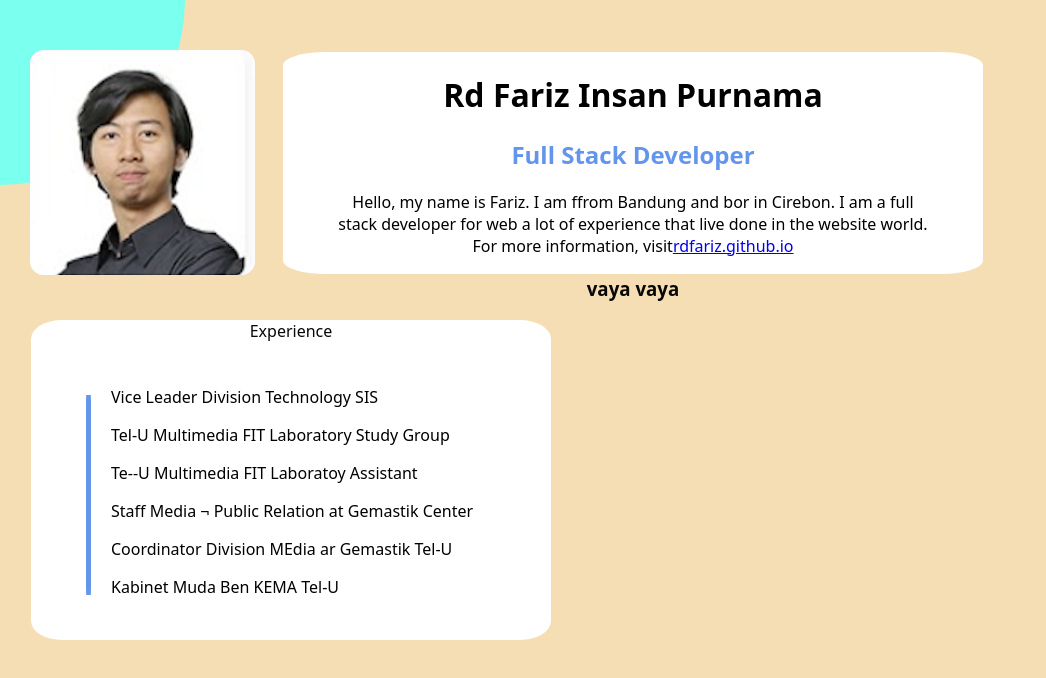
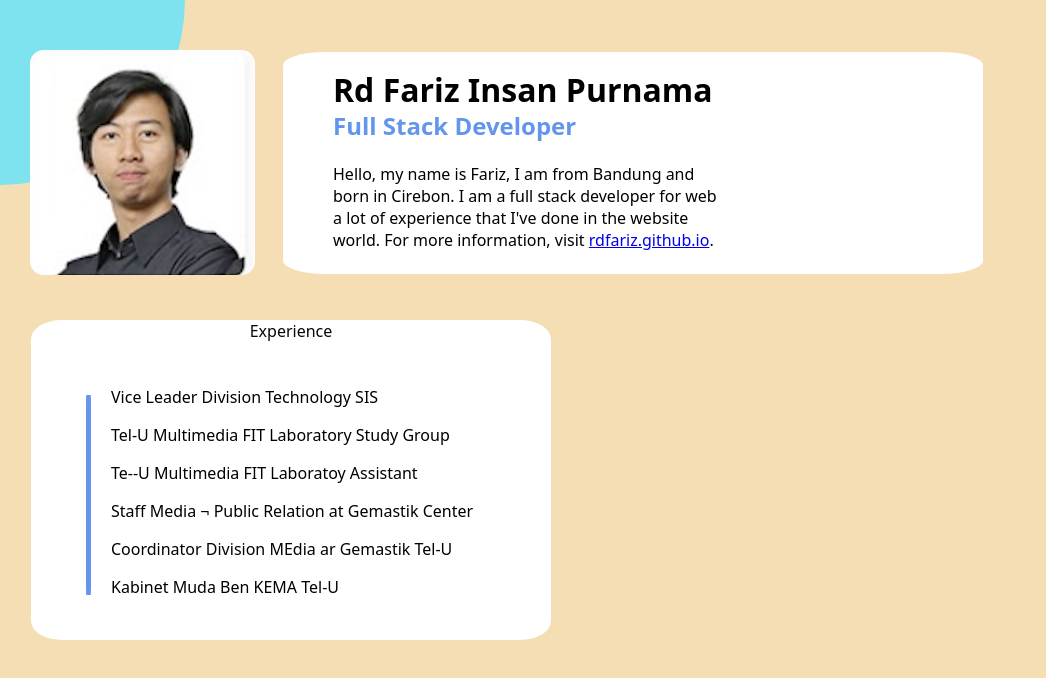
Before and after one commit to Exodya21/2n-Intento, a plain HTML site: page FOLDER/index.html in a window 1280 px wide. Shown: the whole page, without its empty margins (0-1046 px from the left). Drawn offline with Linux system fonts and the light colour scheme.

Commit message:
¨Mejorar_cuadro_descrip_ordenar_code¨

```diff
--- a/FOLDER/index.html
+++ b/FOLDER/index.html
@@ -5,28 +5,33 @@
     <meta name="viewport" content="width=device-width, initial-scale=1.0">
     <meta http-equiv="X-UA-Compatible" content="ie=edge" />
     <link rel="stylesheet" type="text/css" media="screen" href="main.css" />
-    <title>Static Template</title>
+    <title>FigureOut CV</title>
   </head>
   <body>
+    <!--BACKGROUND-->
     <svg class="circulo1" width="200" height="200">
-      <circle cx="0" cy="0" r="185" fill="rgba(123, 277, 239, 100)" />
+      <circle cx="0" cy="0" r="185" fill="rgba(126, 227, 239, 1)" />
     </svg>
+    <!-- ------------------------ -->
+    <!-- NOMBRE Y DESCRIPCION -->
     <img src="fotocv.png" alt="Foto de perfil" />
-    <!--  -->
+
     <div class="cuadrado1">
       <div class="title">
-        <h1>Rd Fariz Insan Purnama</h1>
-        <h2>Full Stack Developer</h2>
-        <p font="roboto" size="2">
-          Hello, my name is Fariz. I am ffrom Bandung and bor in Cirebon. I am a
-          full stack developer for web a lot of experience that live done in the
-          website world. For more information, visit<a href="rdfariz.github.io"
-            >rdfariz.github.io</a
-          >
+        <h1 class="nombre">Rd Fariz Insan Purnama</h1>
+
+        <h2 class="habilidad">Full Stack Developer</h2>
+
+        <p class="descripcion" font="roboto" size="2">
+          Hello, my name is Fariz, I am from Bandung and<br/>born in Cirebon. I am a
+          full stack developer for web<br/>a lot of experience that I've done in the
+          website<br/>world. For more information, visit <a href="rdfariz.github.io"
+            >rdfariz.github.io</a>.
         </p>
-          <h3>vaya vaya</h3>
       </div>
     </div>
+    <!-- ------------------------ -->
+    <!-- BLOQUE EXPERIENCIA -->
     <div class="rectangulo">
       <div class="Experience">Experience</div>
       <div class="verticle-line"></div>
@@ -45,7 +50,7 @@
           Coordinator Division MEdia ar Gemastik Tel-U
         </p>
         <p style="text-align: left;">Kabinet Muda Ben KEMA Tel-U</p>
-
+    <!-- ------------------------ -->
 
 
       </div>
--- a/FOLDER/main.css
+++ b/FOLDER/main.css
@@ -28,8 +28,10 @@ body {
   p {
     color: black;
     font-size: 100%;
-    text-align: center;
+    text-align: left;
+    text-align: justify;
   }
+  /* Me da toc que los radios esquineros de este rectangulo no sean simetricos xDDDD*/
   .cuadrado1 {
     width: 700px;
     height: 222px;
@@ -41,10 +43,22 @@ body {
   }
   .title {
     width: 600px;
-    height: 180;
+    height: 180px;
     position: absolute;
     left: 50px;
-    top: 0px;
+    top: -5px;
+  }
+  .nombre{
+    text-align: left;
+  }
+  .habilidad{
+    position: absolute;
+    text-align: left;
+    top: 42px;
+  }
+  .descripcion{
+    position: absolute;
+    top: 100px;
   }
   .rectangulo {
     width: 520px;
```
